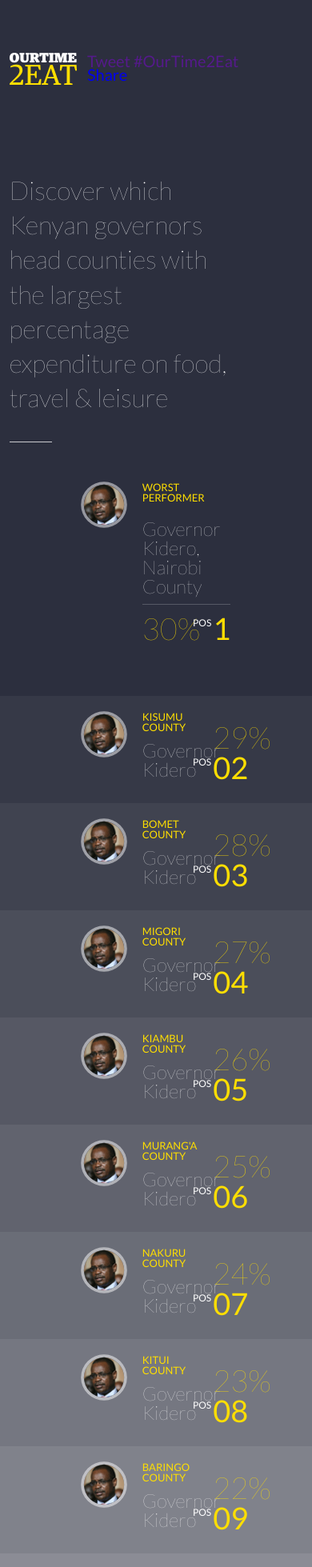
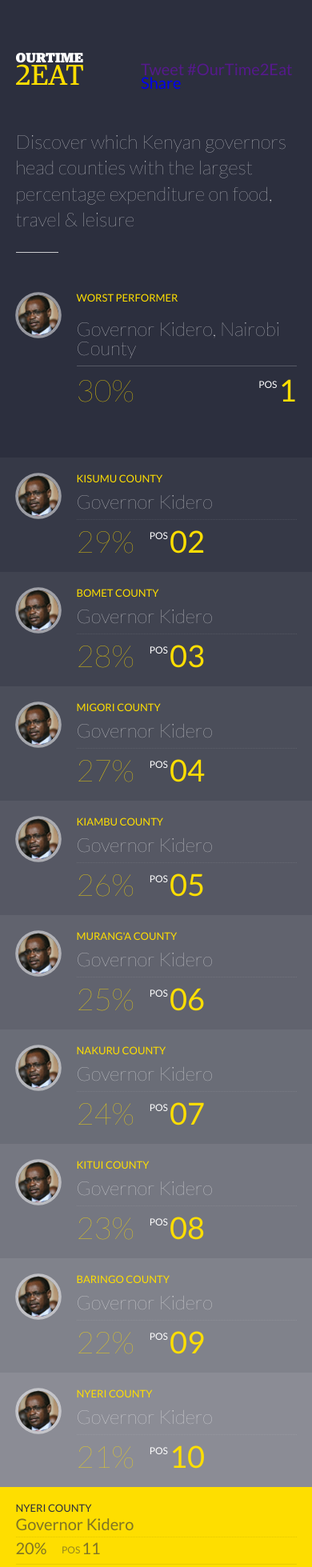
Before and after one commit to CfKenya-KMP/OurTime, a plain HTML site: page _static/index.html in a window 390 px wide. Shown: the top 1959 px of the page at 80% size. Drawn offline with Linux system fonts and the light colour scheme.

Commit message:
Make responsive

```diff
--- a/_static/assets/sass/css.scss
+++ b/_static/assets/sass/css.scss
@@ -31,10 +31,12 @@ body {
 	margin: 0 auto;
 	text-align: left;
 	position: relative;
+	@include transition(all 0.3s ease);
 }
 
 .inner-wrap {
 	padding: 0 90px;
+	@include transition(all 0.3s ease);
 }
 
 
@@ -272,7 +274,7 @@ body {
 	&.home {
 		position: absolute;
 		right: 80px;
-		margin-top: 0;
+		margin-top: 10px;
 		top: 0;
 
 		iframe { margin-right: 5px; }
@@ -337,9 +339,66 @@ body {
 02 Media Queries
 --------------------------------------------------- */
 
-@media (max-width: 980px) {
+@media (max-width: 1200px) {
 
 	.wrap { width: 94%; }
+
+}
+
+@media (max-width: 1140px) {
+
+	.governor .names { width: 50%; }
+	.governor .numbers { width: 45%; }
+
+}
+
+@media (max-width: 960px) {
+
+	.wrap { width: 90%; }
+	.inner-wrap { padding: 0; }
+	.the-rest .governor { width: 100%; }
+	.the-rest .governor .names { width: 100%; }
+	.the-rest .governor .numbers { width: 100%; padding-top: 3px; margin-top: 3px; border-top: 1px dotted rgba(#000,0.1); }
+
+}
+
+@media (max-width: 800px) {
+
+	h1 { padding: 55px 0 75px; max-width: 100%; }
+
+	.chart-area .chart { width: 50%; }
+	.chart-area .chart:last-child { width: 100%; margin-top: 20px; border-top-style: dotted; }
+	.chart-area .chart:last-child .inner { margin-left: 0; }
+
+}
+
+
+@media (max-width: 720px) {
+
+	.governor .names { width: 100%; }
+	.governor .numbers { width: 100%; float: right; text-align: left; padding-top: 7px; border-top: 1px dotted rgba(#fff,0.1); }
+
+}
+
+
+@media (max-width: 680px) {
+
+	.social-sharing.home { right: 5px; }
+
+	h1 { font-size: 24px; }
+
+}
+
+
+@media (max-width: 480px) {
+
+	.social-sharing.home { right: 5px; }
+
+	.bottom .credits { float: none; clear: both; padding-top: 44px; }
+
+	.chart-area .chart { width: 100%; }
+	.chart-area .chart .inner { margin-right: 20px; padding: 20px 0; }
+	.chart-area .chart:last-child .inner { padding: 30px 0 10px; }
 
 }
 
```
Also changed, not shown: _static/subpage.html (+4 -2 lines), _static/assets/css/css.css.
